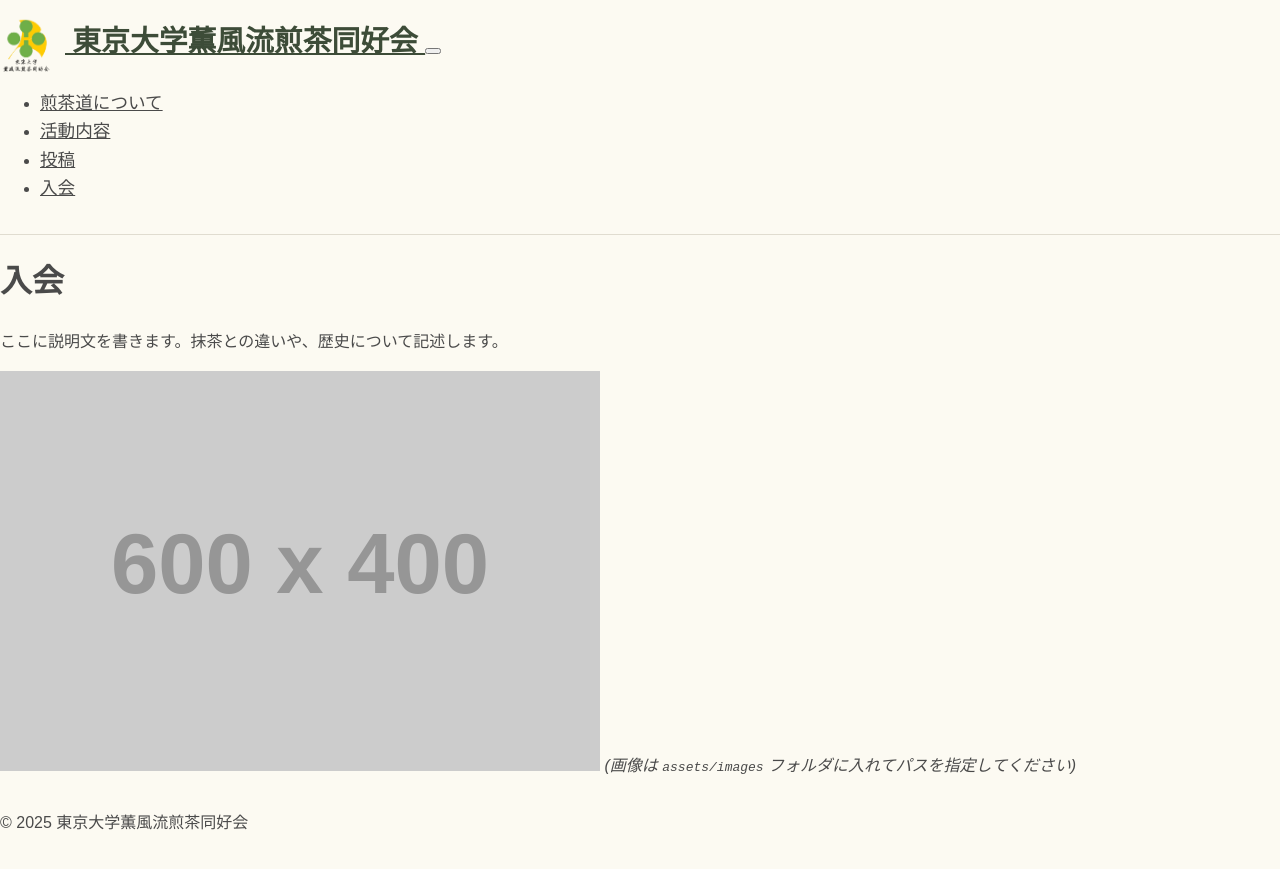
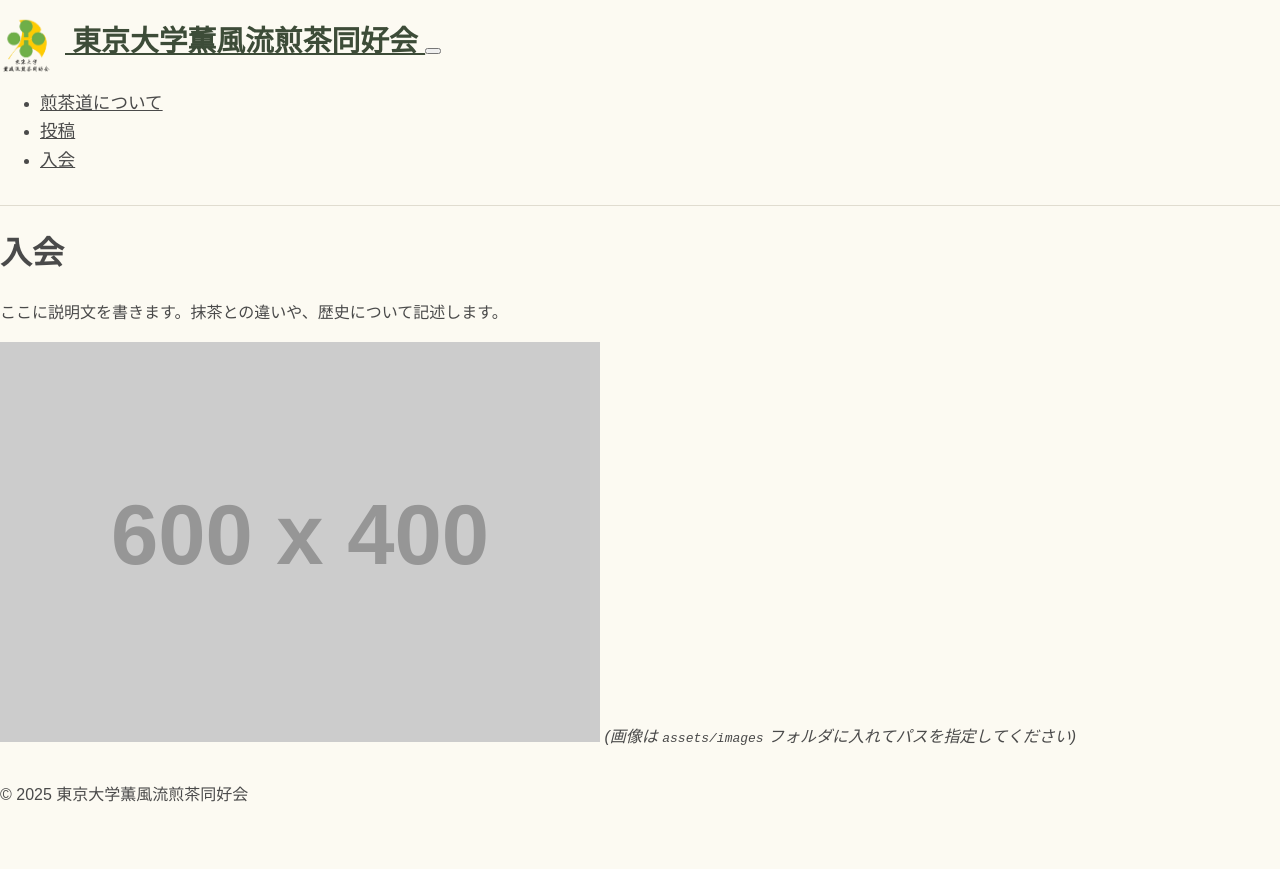
Before and after one commit to citrusml/sencha_ut, a Jekyll site: the page built from join.md, in a window 1280 px wide. Shown: the top 869 px of the page. Built offline with Jekyll 4.4.1, drawn with Linux system fonts in a browser that asks for light colours; some web fonts are replaced; comment, search, counter and statistics services are not loaded.

Commit message:
活動内容の削除

```diff
--- a/_layouts/default.html
+++ b/_layouts/default.html
@@ -32,9 +32,6 @@
             <a class="nav-link" href="{{ '/about' | relative_url }}">煎茶道について</a>
           </li>
           <li class="nav-item">
-            <a class="nav-link" href="{{ '/activities' | relative_url }}">活動内容</a>
-          </li>
-          <li class="nav-item">
             <a class="nav-link" href="{{ '/gallary' | relative_url }}">投稿</a>
           </li>
           <li class="nav-item">
```
Also changed, not shown: 4 other files.
